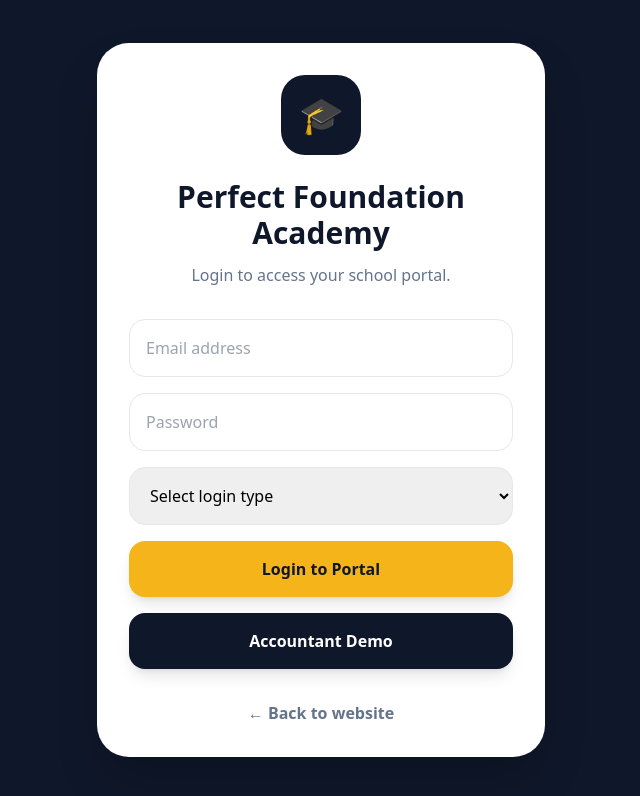
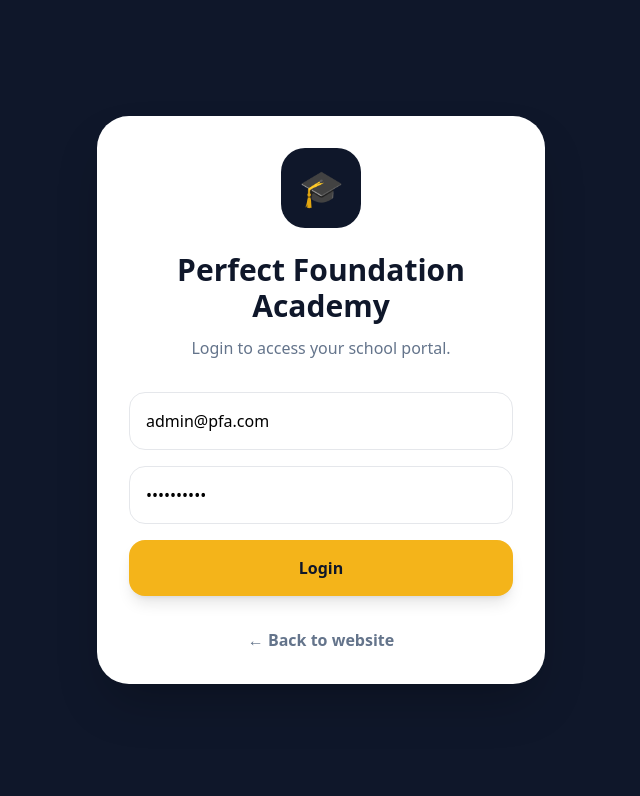
Before and after one commit to amen70241-cloud/perfect-foundation, a Next.js app: page /login in a window 1280 px wide. Shown: the top 796 px of the page, without its empty margins (319-959 px from the left). Built offline with nearby package versions, Linux system fonts and the light colour scheme; no server answers.

Commit message:
Implement login form with Supabase authentication

```diff
--- a/pages/login.js
+++ b/pages/login.js
@@ -1,7 +1,39 @@
+import { useState } from "react";
+import { supabase } from "../lib/supabase";
+
 export default function Login() {
+  const [email, setEmail] = useState("admin@pfa.com");
+  const [password, setPassword] = useState("Admin12345");
+  const [loading, setLoading] = useState(false);
+  const [message, setMessage] = useState("");
+
+  async function handleLogin(e) {
+    e.preventDefault();
+    setLoading(true);
+    setMessage("");
+
+    const { data, error } = await supabase.auth.signInWithPassword({
+      email,
+      password,
+    });
+
+    setLoading(false);
+
+    if (error) {
+      setMessage(error.message);
+      return;
+    }
+
+    setMessage("Login successful. Redirecting...");
+    window.location.href = "/portal";
+  }
+
   return (
     <main className="min-h-screen bg-[#0f172a] flex items-center justify-center px-6">
-      <div className="bg-white rounded-[2rem] p-8 shadow-2xl w-full max-w-md">
+      <form
+        onSubmit={handleLogin}
+        className="bg-white rounded-[2rem] p-8 shadow-2xl w-full max-w-md"
+      >
         <div className="text-center">
           <div className="mx-auto w-20 h-20 rounded-3xl bg-[#0f172a] text-[#f4b41a] flex items-center justify-center text-4xl">
             🎓
@@ -19,38 +51,35 @@ export default function Login() {
         <div className="mt-8 grid gap-4">
           <input
             type="email"
+            value={email}
+            onChange={(e) => setEmail(e.target.value)}
             placeholder="Email address"
             className="w-full border border-gray-200 rounded-2xl p-4 outline-none focus:border-[#f4b41a]"
+            required
           />
 
           <input
             type="password"
+            value={password}
+            onChange={(e) => setPassword(e.target.value)}
             placeholder="Password"
             className="w-full border border-gray-200 rounded-2xl p-4 outline-none focus:border-[#f4b41a]"
+            required
           />
 
-          <select className="w-full border border-gray-200 rounded-2xl p-4 outline-none focus:border-[#f4b41a]">
-            <option>Select login type</option>
-            <option>Student</option>
-            <option>Parent</option>
-            <option>Teacher</option>
-            <option>Accountant</option>
-            <option>Admin</option>
-          </select>
+          <button
+            type="submit"
+            disabled={loading}
+            className="text-center bg-[#f4b41a] text-[#0f172a] py-4 rounded-2xl font-black shadow-lg disabled:opacity-60"
+          >
+            {loading ? "Logging in..." : "Login"}
+          </button>
 
-          <a
-            href="/portal"
-            className="text-center bg-[#f4b41a] text-[#0f172a] py-4 rounded-2xl font-black shadow-lg"
-          >
-            Login to Portal
-          </a>
-
-          <a
-            href="/accountant"
-            className="text-center bg-[#0f172a] text-white py-4 rounded-2xl font-black shadow-lg"
-          >
-            Accountant Demo
-          </a>
+          {message && (
+            <p className="text-center text-sm font-bold text-[#0f172a]">
+              {message}
+            </p>
+          )}
         </div>
 
         <a
@@ -59,7 +88,7 @@ export default function Login() {
         >
           ← Back to website
         </a>
-      </div>
+      </form>
     </main>
   );
 }
```
